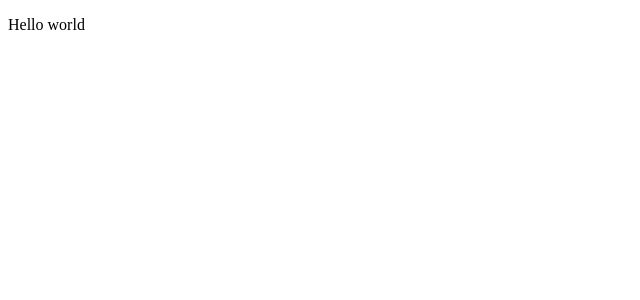
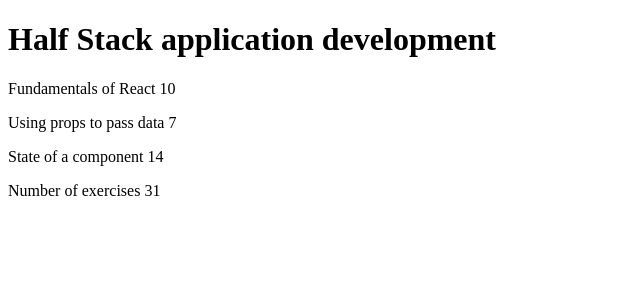
Before and after one commit to dyabk/react-exercises, a React (Create React App) app: page / in a window 1280 px wide. Shown: the top 300 px of the page, without its empty margins (0-640 px from the left). Built offline with nearby package versions, Linux system fonts and the light colour scheme.

Commit message:
Completed Exercise 1.1: course information, step1

```diff
--- a/src/App.js
+++ b/src/App.js
@@ -1,8 +1,51 @@
 import React from 'react'
-const App = () => (
+
+const Header = (props) => (
+  <>
+    <h1>{props.title}</h1>
+  </>
+)
+
+const Content = (props) => (
   <div>
-    <p>Hello world</p>
+    <p>
+      {props.string1} {props.number1}
+    </p>
+    <p>
+      {props.string2} {props.number2}
+    </p>
+    <p>
+      {props.string3} {props.number3}
+    </p>
   </div>
 )
 
+const Total = (props) => {
+  return (
+    <>
+      <p>Number of exercises {props.number1 + props.number2 + props.number3}</p>
+    </>
+  )
+}
+
+const App = () => {
+  // const-definitions
+
+  const course = 'Half Stack application development'
+  const part1 = 'Fundamentals of React'
+  const exercises1 = 10
+  const part2 = 'Using props to pass data'
+  const exercises2 = 7
+  const part3 = 'State of a component'
+  const exercises3 = 14
+
+  return (
+    <div>
+      <Header title={course} />
+      <Content string1={part1} string2={part2} string3={part3} number1={exercises1} number2={exercises2} number3={exercises3} />
+      <Total number1={exercises1} number2={exercises2} number3={exercises3} />
+    </div>
+  )
+}
+
 export default App
```
